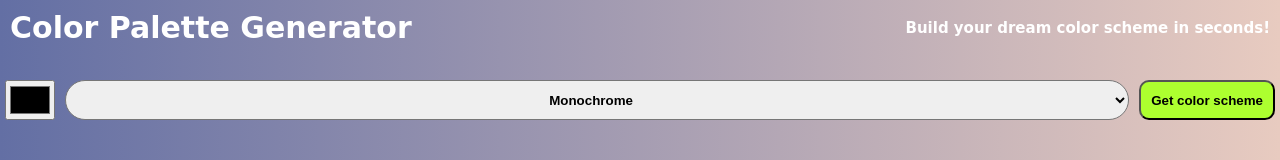
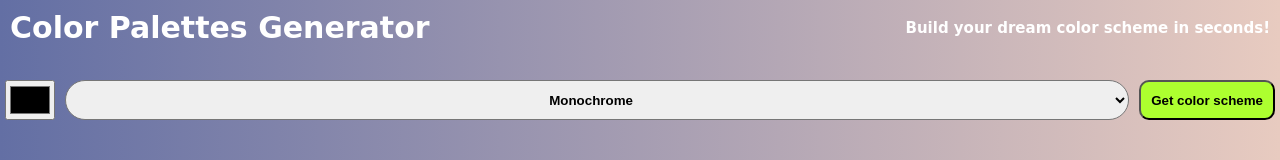
Before and after one commit to devmev10/colour-scheme-builder, a plain HTML site: page index.html in a window 1280 px wide. Shown: the top 160 px of the page. Drawn offline with Linux system fonts and the light colour scheme; a web font is replaced by a local one.

Commit message:
spelling corrected for palette

```diff
--- a/index.html
+++ b/index.html
@@ -13,7 +13,7 @@
 </head>
 <body>
     <main class="desc">
-        <h1>Color Palette Generator</h1>
+        <h1>Color Palettes Generator</h1>
         <h2>Build your dream color scheme in seconds!</h2>
 
     </main>
```
